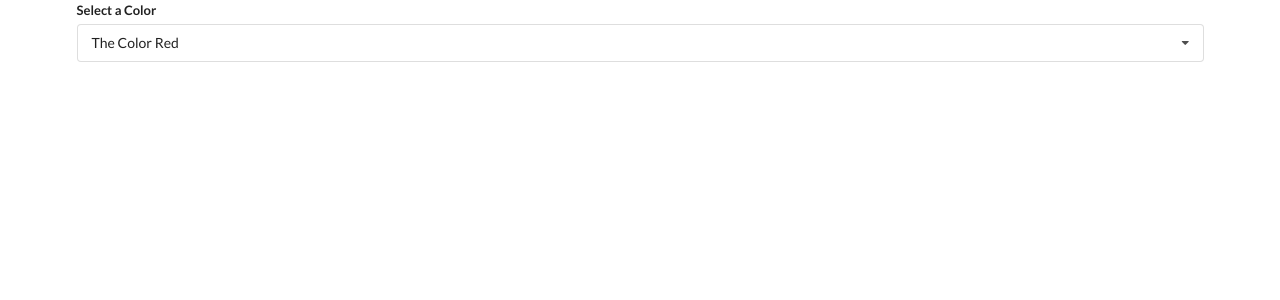
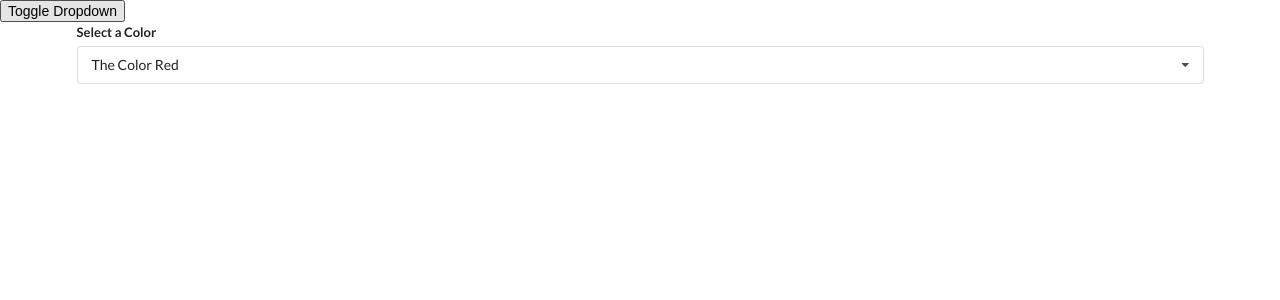
Before and after one commit to sefatanam/react-flow, a React (Create React App) app in the folder jsx/: page / in a window 1280 px wide. Shown: the top 300 px of the page. Built offline with nearby package versions, Linux system fonts and the light colour scheme.

Commit message:
dropdown

```diff
--- a/jsx/src/App.js
+++ b/jsx/src/App.js
@@ -1,6 +1,5 @@
-import React, { useState } from "react";
+import React, {useState} from "react";
 import Dropdown from "./components/Dropdown";
-import Search from "./components/Search";
 
 /*
 
@@ -37,13 +36,19 @@
 
 const App = () => {
     const [selected, setSelected] = useState(options[0]);
+    const [showDropdown, setShowDropdown] = useState(true);
     return (
         <div>
+            <button onClick={() => setShowDropdown(!showDropdown)}>
+                Toggle Dropdown
+            </button>
+            {showDropdown ?
                 <Dropdown
                     selected={selected}
                     onSelectedChange={setSelected}
                     options={options}
-      />
+                /> : null
+            }
         </div>
     );
 };
--- a/jsx/src/components/Dropdown.js
+++ b/jsx/src/components/Dropdown.js
@@ -1,18 +1,31 @@
-import React, { useState, useEffect, useRef } from "react";
+import React, {useEffect, useRef, useState} from "react";
 
-const Dropdown = ({ options, selected, onSelectedChange }) => {
+const Dropdown = ({options, selected, onSelectedChange}) => {
     const [open, setOpen] = useState(false);
+
 
     const ref = useRef();
 
     useEffect(() => {
-    document.body.addEventListener("click", (e) => {
+
+        const onBodyClick = (e) => {
+            try {
                 if (ref.current.contains(e.target)) {
                     return;
                 }
+                setOpen(false);
+            } catch (e) {
+                setOpen(false);
+            }
 
-      setOpen(false);
-    });
+
+        }
+        document.body.addEventListener("click", onBodyClick);
+
+
+        return () => {
+            document.body.removeEventListener("click", onBodyClick);
+        };
     }, []);
 
     const renderedOptions = options.map((option) => {
@@ -38,7 +51,7 @@
                     onClick={() => setOpen(!open)}
                     className={`ui selection dropdown ${open ? "visible active" : ""} `}
                 >
-          <i className="dropdown icon" />
+                    <i className="dropdown icon"/>
                     <div className="text">{selected.label}</div>
                     <div className={`menu ${open ? "visible transition" : ""}`}>
                         {renderedOptions}
```
Lines whose indentation alone changed are shown as unchanged.
